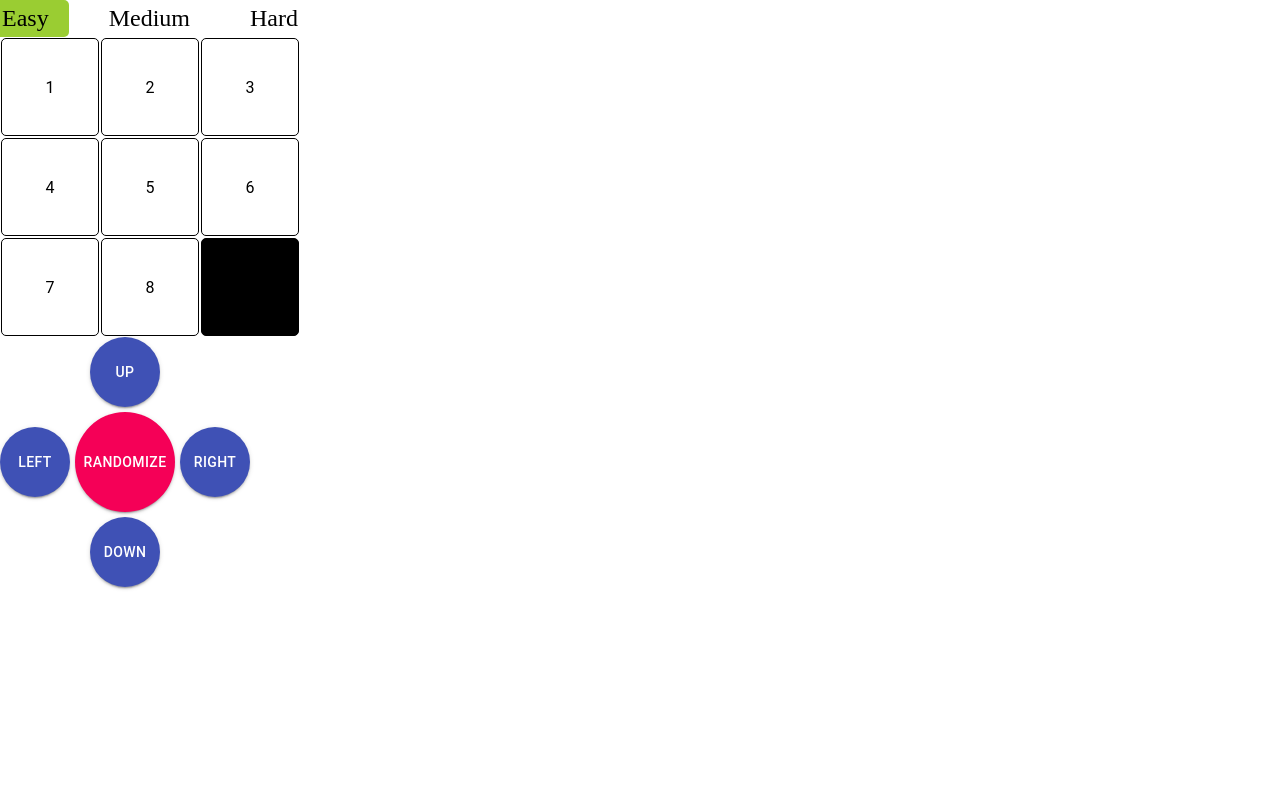
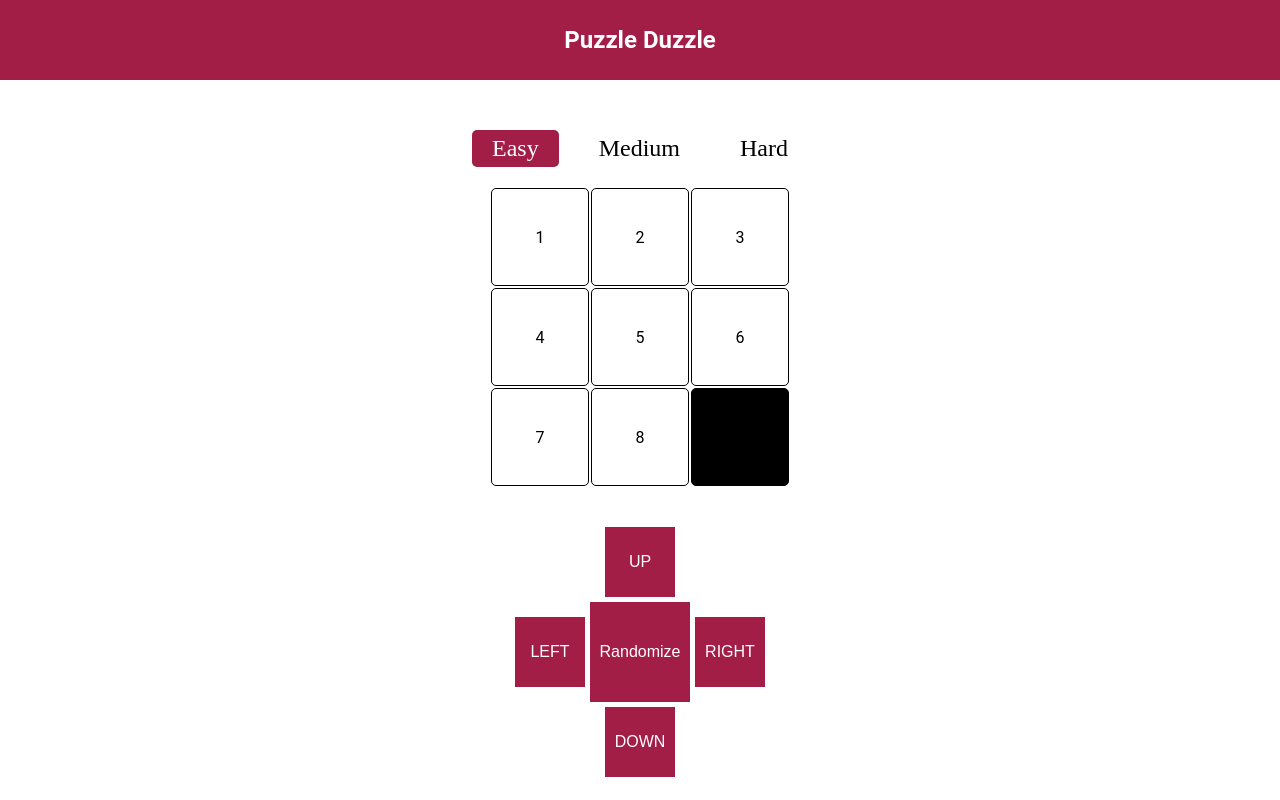
Before and after one commit to ankitjain-1/puzzle-game, a React (Create React App) app: page /play in a window 1280 px wide. Built offline with nearby package versions, Linux system fonts and the light colour scheme; a web font is replaced by a local one.

Commit message:
final touch

```diff
--- a/src/App.jsx
+++ b/src/App.jsx
@@ -1,12 +1,15 @@
 import React from "react";
 import { BrowserRouter as Router, Switch, Route } from "react-router-dom";
 import GamePage from "./components/GamePage";
+import Header from "./components/Header";
 import LandingPage from "./components/LandingPage";
-import './scss/Global.scss';
+import "./scss/Global.scss";
+import './scss/App.scss';
 
 function App() {
   return (
     <Router>
+      <Header />
       <Switch>
         <div className="App">
           <Route exact path="/">
--- a/src/components/Controls.jsx
+++ b/src/components/Controls.jsx
@@ -1,6 +1,6 @@
 import { useDispatch } from "react-redux";
 import { useSelector } from "react-redux";
-import { Button } from "@material-ui/core";
+import './../scss/Control.scss';
 
 const Controls = () => {
   const dispatch = useDispatch();
@@ -8,10 +8,11 @@ const Controls = () => {
   const level = useSelector((state) => state.level);
 
   const randomize = () => {
+    // dispatch({ type: "IS_COLLAPSED" });
     for (let i = 0; i < 100 * (level - 2); i++) {
       setTimeout(() => {
         dispatch({ type: "RANDOMIZE" });
-      }, i * 20);
+      }, 10);
     }
   };
 
@@ -37,7 +38,7 @@ const Controls = () => {
   return (
     <>
       <div className="controls">
-        <Button
+        <button
           className="randomize button"
           variant="contained"
           color="secondary"
@@ -46,8 +47,8 @@ const Controls = () => {
           }}
         >
           Randomize
-        </Button>
-        <Button
+        </button>
+        <button
           className="up button"
           variant="contained"
           color="primary"
@@ -56,8 +57,8 @@ const Controls = () => {
           }}
         >
           UP
-        </Button>
-        <Button
+        </button>
+        <button
           className="left button"
           variant="contained"
           color="primary"
@@ -66,8 +67,8 @@ const Controls = () => {
           }}
         >
           LEFT
-        </Button>
-        <Button
+        </button>
+        <button
           className="right button"
           variant="contained"
           color="primary"
@@ -76,8 +77,8 @@ const Controls = () => {
           }}
         >
           RIGHT
-        </Button>
-        <Button
+        </button>
+        <button
           className="down button"
           variant="contained"
           color="primary"
@@ -86,7 +87,7 @@ const Controls = () => {
           }}
         >
           DOWN
-        </Button>
+        </button>
       </div>
     </>
   );
--- a/src/components/GameGrid.jsx
+++ b/src/components/GameGrid.jsx
@@ -6,6 +6,7 @@ import "./../scss/Grid.scss";
 const Grid = () => {
   const gridNums = useSelector((state) => state.gridNums);
   const level = useSelector((state) => state.level);
+  const isCollapsed = useSelector((state) => state.isCollapsed);
 
   useEffect(() => {}, [gridNums]);
 
@@ -15,12 +16,20 @@ const Grid = () => {
         {gridNums.map((item) => {
           if (item !== 0) {
             return (
-              <div key={item} className="grid-item">
+              <div
+                key={item}
+                className={`grid-item ${isCollapsed ? "collapsed" : ""}`}
+              >
                 {item}
               </div>
             );
           } else {
-            return <div key={item} className=" grid-item empty"></div>;
+            return (
+              <div
+                key={item}
+                className={`grid-item empty ${isCollapsed ? "collapsed" : ""}`}
+              ></div>
+            );
           }
         })}
       </div>
--- a/src/components/GamePage.jsx
+++ b/src/components/GamePage.jsx
@@ -4,11 +4,11 @@ import Level from "./Level";
 
 const GamePage = () => {
   return (
-    <div>
+    <>
       <Level />
       <GameGrid />
       <Controls />
-    </div>
+    </>
   );
 };
 
--- /dev/null
+++ b/src/components/Header.jsx
@@ -0,0 +1,12 @@
+import React from 'react';
+import './../scss/Header.scss';
+
+const Header = (props) =>  {
+  return(
+    <div className="header">
+      <h2>Puzzle Duzzle</h2>
+    </div>
+  );
+}
+
+export default Header;
--- a/src/reducers/store.js
+++ b/src/reducers/store.js
@@ -2,10 +2,11 @@ const initialState = {
   gridNums: [1, 2, 3, 4, 5, 6, 7, 8, 0],
   pos: 8,
   level: 3,
+  isCollapsed: false,
 };
 
 const rootReducers = (state = initialState, action) => {
-  const { gridNums, pos, level } = state;
+  const { gridNums, pos, level, isCollapsed } = state;
 
   switch (action.type) {
     case "RANDOMIZE": {
@@ -51,6 +52,10 @@ const rootReducers = (state = initialState, action) => {
         gridNums: newArr,
         pos: action.pos,
       };
+    }
+
+    case "IS_COLLAPSED": {
+      return { ...state, isCollapsed: !isCollapsed };
     }
 
     case "UP": {
--- /dev/null
+++ b/src/scss/App.scss
@@ -0,0 +1,7 @@
+.App {
+  // width: 100vw;
+  display: flex;
+  justify-content: center;
+  flex-direction: column;
+  align-items: center;
+}
--- /dev/null
+++ b/src/scss/Control.scss
@@ -0,0 +1,6 @@
+.button {
+  background-color: #A31E46;
+  color: white;
+  font-size: 16px;
+  border: none;
+}
--- a/src/scss/Grid.scss
+++ b/src/scss/Grid.scss
@@ -1,8 +1,10 @@
 .grid {
+  position: relative;
   display: grid;
   grid-template-columns: repeat(3, 1fr);
   width: 300px;
   height: 300px;
+  margin-bottom: 40px;
   &.level-4 {
     grid-template-columns: repeat(4, 1fr);
   }
@@ -10,6 +12,7 @@
     grid-template-columns: repeat(5, 1fr);
   }
   .grid-item {
+    // position: absolute;
     border: 1px solid black;
     border-radius: 5px;
     margin: 1px;
@@ -17,6 +20,16 @@
     justify-content: center;
     align-items: center;
     cursor: pointer;
+    transition: 3s ease;
+    &.collapsed, .empty {
+      position: absolute;
+      width: 100px;
+      height: 100px;
+      top: 50%;
+      left: 50%;
+      transform: translate(-50%, -50%);
+      transition: 3s ease;
+    }
   }
   .empty {
     border: 1px solid black;
@@ -31,7 +44,13 @@
     position: absolute;
     width: 70px;
     height: 70px;
-    border-radius: 50%;
+    // border-radius: 50%;
+    box-shadow: 3px 3px;
+    transition: 0.1s ease;
+    &:active {
+      box-shadow: 0px 0px;
+      transform: translate(3px, 3px);
+    }
     &.randomize {
       width: 100px;
       height: 100px;
--- /dev/null
+++ b/src/scss/Header.scss
@@ -0,0 +1,12 @@
+.header {
+  width: 100vw;
+  height: 80px;
+  background-color: #A31E46;
+  margin-bottom: 50px;
+  display: flex;
+  justify-content: space-evenly;
+  align-items: center;
+  h2 {
+    color: white;
+  }
+}
--- a/src/scss/LandingPage.scss
+++ b/src/scss/LandingPage.scss
@@ -24,9 +24,9 @@
 
 .landing-page {
   // z-index: 1000;
-  background-color: turquoise;
-  width: 100vw;
-  height: 100vh;
+  // background-color: turquoise;
+  // width: 100vw;
+  height: 80vh;
   display: flex;
   flex-direction: column;
   justify-content: center;
@@ -40,9 +40,12 @@
     font-family: Kalam;
     margin: 30px;
   }
-
+  a {
+    text-decoration: none;
+  }
   .play-button {
-    background-color: yellowgreen;
+    color: white;
+    background-color: #a31e46;
     font-family: "Fontdiner Swanky";
     font-size: 20px;
     letter-spacing: 2px;
--- a/src/scss/Level.scss
+++ b/src/scss/Level.scss
@@ -3,7 +3,7 @@
   justify-content: center;
   align-items: center;
   width: 300px;
-
+  margin-bottom: 20px;
   .level-name {
     position: relative;
     padding: 5px 20px;
@@ -13,6 +13,7 @@
     border-radius: 5px;
     cursor: pointer;
     &.is-active {
+      color: white;
       &::after {
         position: absolute;
         top: 0;
@@ -22,7 +23,7 @@
         height: 100%;
         border-radius: 5px;
         z-index: -1;
-        background-color: yellowgreen;
+        background-color: #A31E46;
       }
     }
   }
```
